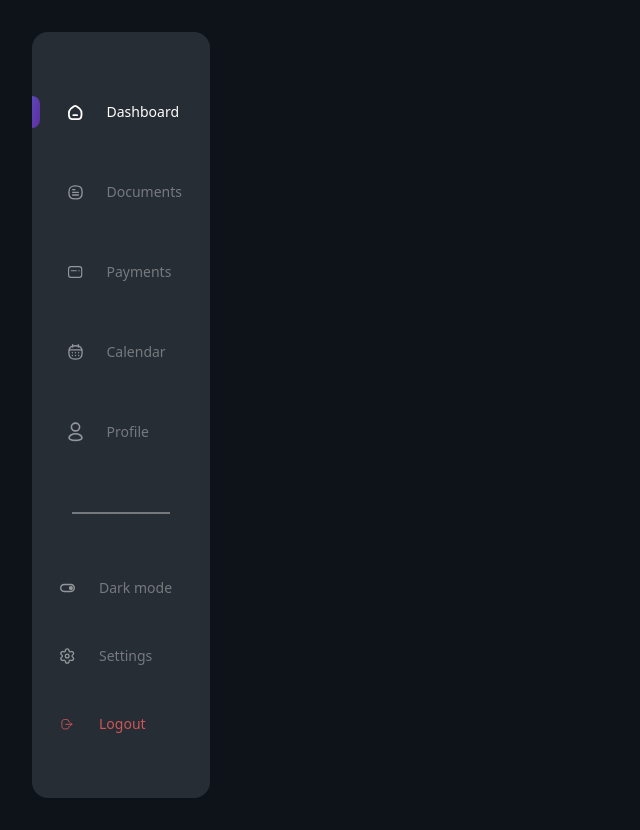
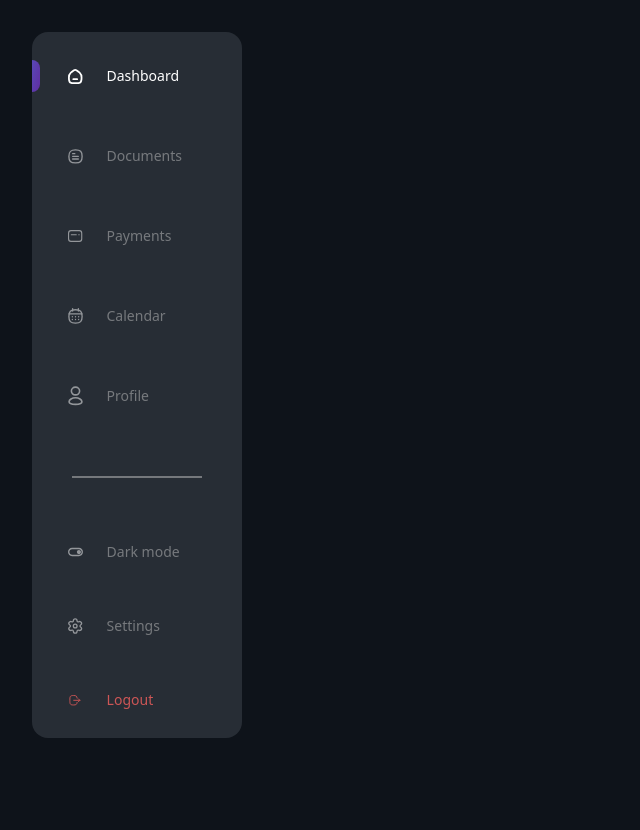
Before and after one commit to kelani34/finance-dashboard, a Next.js app: page / in a window 1280 px wide. Shown: the whole page, without its empty margins (0-640 px from the left). After the commit the page ends 800 px from the top, so only its background shows below. Built offline with nearby package versions, Linux system fonts and the light colour scheme.

Commit message:
cleanup: sidebar

```diff
--- a/src/components/Sidebar.tsx
+++ b/src/components/Sidebar.tsx
@@ -16,11 +16,11 @@ const Sidebar = ({ routes }: Props) => {
   };
 
   return (
-    <div className="bg-[#272D35] py-10 rounded-2xl w-max">
+    <div className="bg-[#272D35] py-1 rounded-2xl w-max">
       <div className="flex flex-col">
         {routes.map((route) => (
           <Link
-            className=" my-6 flex style-link  "
+            className=" my-6 flex style-link mr-8  "
             key={route.path}
             href={route.path}
           >
@@ -52,7 +52,8 @@ const Sidebar = ({ routes }: Props) => {
         <div className="border border-[#C4C4C4] opacity-50 m-10" />
       </div>
       <div className="flex flex-col">
-        <div className="flex items-center w-full gap-6 my-6">
+        <div className="flex my-6 cursor-pointer">
+          <div className={`w-2 `} />
           <div
             className={`flex items-center w-full gap-6 px-7 ${
               isLightMode ? "opacity-100" : "opacity-50"
@@ -76,10 +77,12 @@ const Sidebar = ({ routes }: Props) => {
           </div>
         </div>
 
-        <Link
-          href={"/settings"}
-          className=" flex items-center w-full gap-6 my-6"
-        >
+        <Link href={"/settings"} className=" flex  my-6">
+          <div
+            className={`style-bg-gradient rounded-r-3xl w-2 h-8 bg-gradient-radial  ${
+              "settings" === pathname ? "bg-gradient-radial" : "bg-none"
+            }`}
+          />
           <div className="flex items-center w-full gap-6 opacity-50 px-7">
             <Image
               src={"/settings.svg"}
@@ -93,7 +96,8 @@ const Sidebar = ({ routes }: Props) => {
             </span>
           </div>
         </Link>
-        <Link href={"/login"} className=" flex items-center w-full gap-6 my-6">
+        <Link href={"/login"} className=" flex my-6">
+          <div className={`w-2 `} />
           <div className="flex items-center w-full gap-6  px-7">
             <Image
               src={"/logout.svg"}
```
